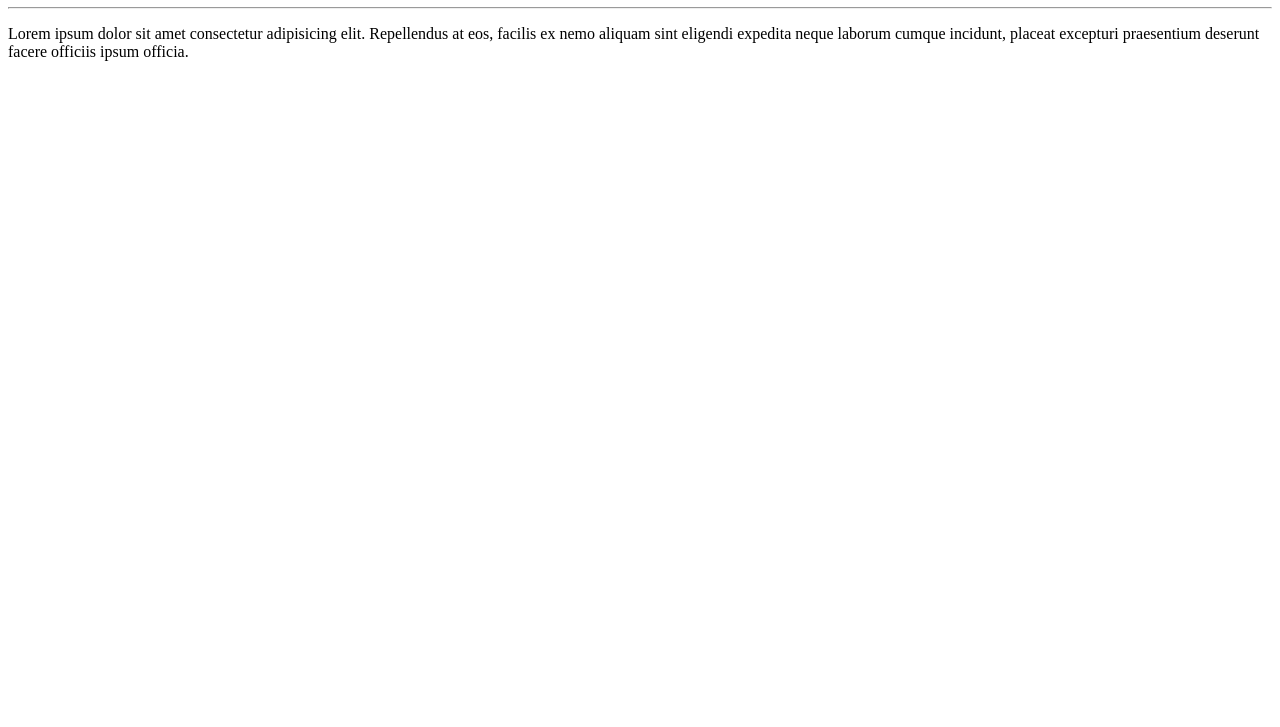
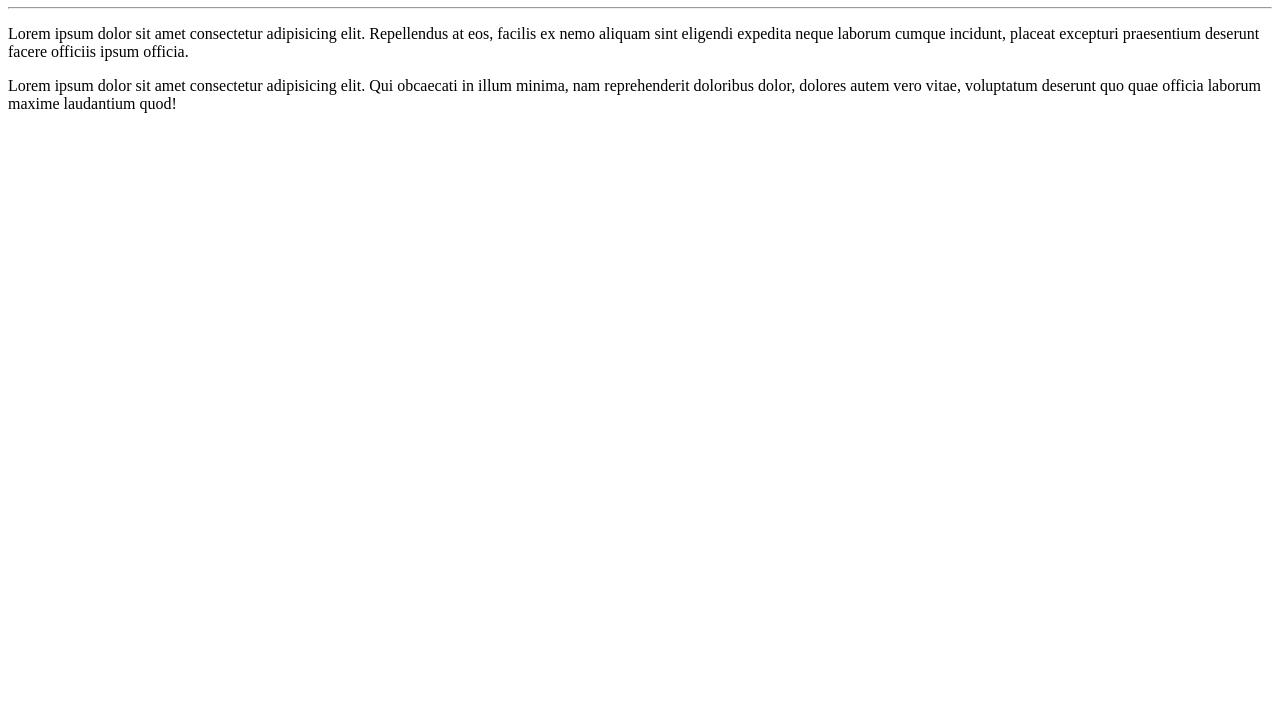
Before and after one commit to Ismaellima7/Ola-Mundo, a plain HTML site: page site-exemplo/index.html in a window 1280 px wide. Shown: the part 73-800 px from the top of the page. Drawn offline with Linux system fonts and the light colour scheme.

Commit message:
adicionei um parágrafo.

```diff
--- a/site-exemplo/index.html
+++ b/site-exemplo/index.html
@@ -9,5 +9,6 @@
     <h1>Olá, Mundo!</h1>
     <hr>
     <p>Lorem ipsum dolor sit amet consectetur adipisicing elit. Repellendus at eos, facilis ex nemo aliquam sint eligendi expedita neque laborum cumque incidunt, placeat excepturi praesentium deserunt facere officiis ipsum officia.</p>
+    <p>Lorem ipsum dolor sit amet consectetur adipisicing elit. Qui obcaecati in illum minima, nam reprehenderit doloribus dolor, dolores autem vero vitae, voluptatum deserunt quo quae officia laborum maxime laudantium quod!</p>
 </body>
 </html>
```
